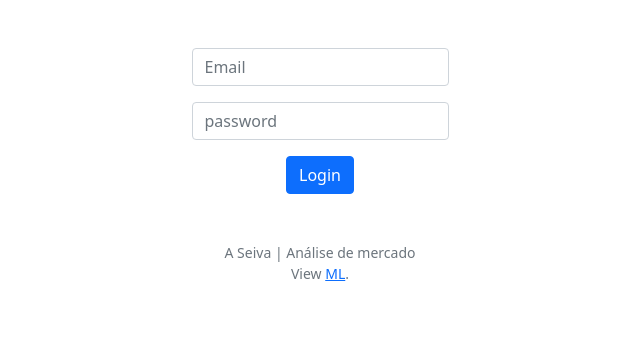
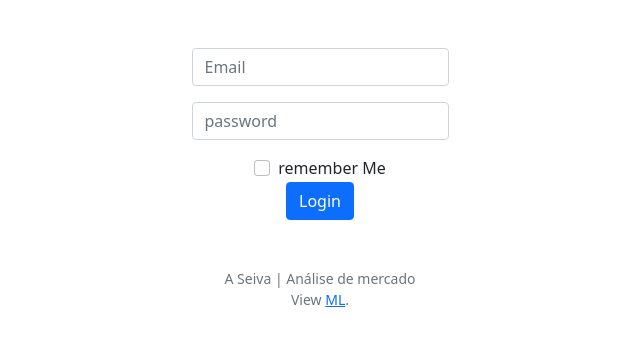
Before and after one commit to bluisfernandes/flask_session, a Flask app: page /login in a window 1280 px wide. Shown: the part 76-422 px from the top of the page, without its empty margins (320-960 px from the left). Run offline with Flask 2, Linux system fonts and the light colour scheme; parts of the project's set-up code (start-up, migrations or seed data) failed here and were passed over.

Commit message:
add remember me in login

```diff
--- a/templates/login.html
+++ b/templates/login.html
@@ -31,6 +31,10 @@
             {{ form.password(class="form-control",  placeholder="password") }}
           {% endif %}
         </div>
+        <div class='form-check'>
+          {{ form.remember(class='form-check-input') }}
+          {{ form.remember.label(class='form-check-label') }}
+        </div>
 
           {{ form.submit(class="btn btn-primary") }}
     </form>
```
